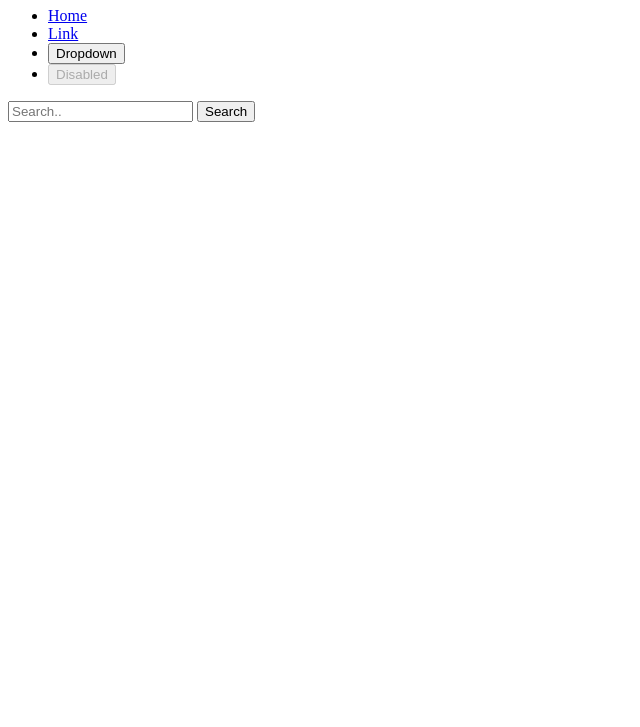
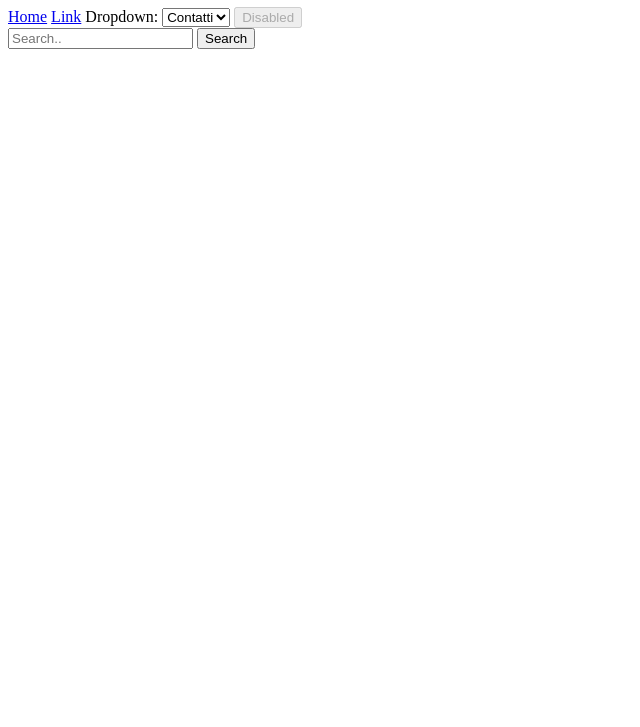
Before and after one commit to fernandoLanna/Esercizidevelhope, a plain HTML site: page html/es7/NavBar/navbar.html in a window 1280 px wide. Shown: the part 73-800 px from the top of the page, without its empty margins (0-640 px from the left). Drawn offline with Linux system fonts and the light colour scheme.

Commit message:
modificato

```diff
--- a/html/es7/NavBar/navbar.html
+++ b/html/es7/NavBar/navbar.html
@@ -11,21 +11,16 @@
         <h1>NavBar</h1>
         <nav>
             <div class="navbar">
-                <h1></h1>
-                <ul class="horizontal">
-                    <li>
-                        <a class="active" href="#home">Home</a>
-                    </li>
-                    <li>
-                        <a href="#link">Link</a>
-                    </li>
-                    <li>
-                        <button class="dropbtn">Dropdown</button>
-                    </li>
-                    <li>
-                        <button disabled>Disabled</button>
-                    </li>
-                </ul>
+                <a class="active" href="#home">Home</a>
+                <a href="#link">Link</a>
+                <label for="dropdown">Dropdown:</label>
+                    <select name="dropdown" id="link">
+                        <option value="contantti">Contatti</option>
+                        <option value="info">info</option>
+                    </select>
+
+                </select>
+                <button disabled>Disabled</button>
             </div>
             <div>
                 <form class="example">
```
